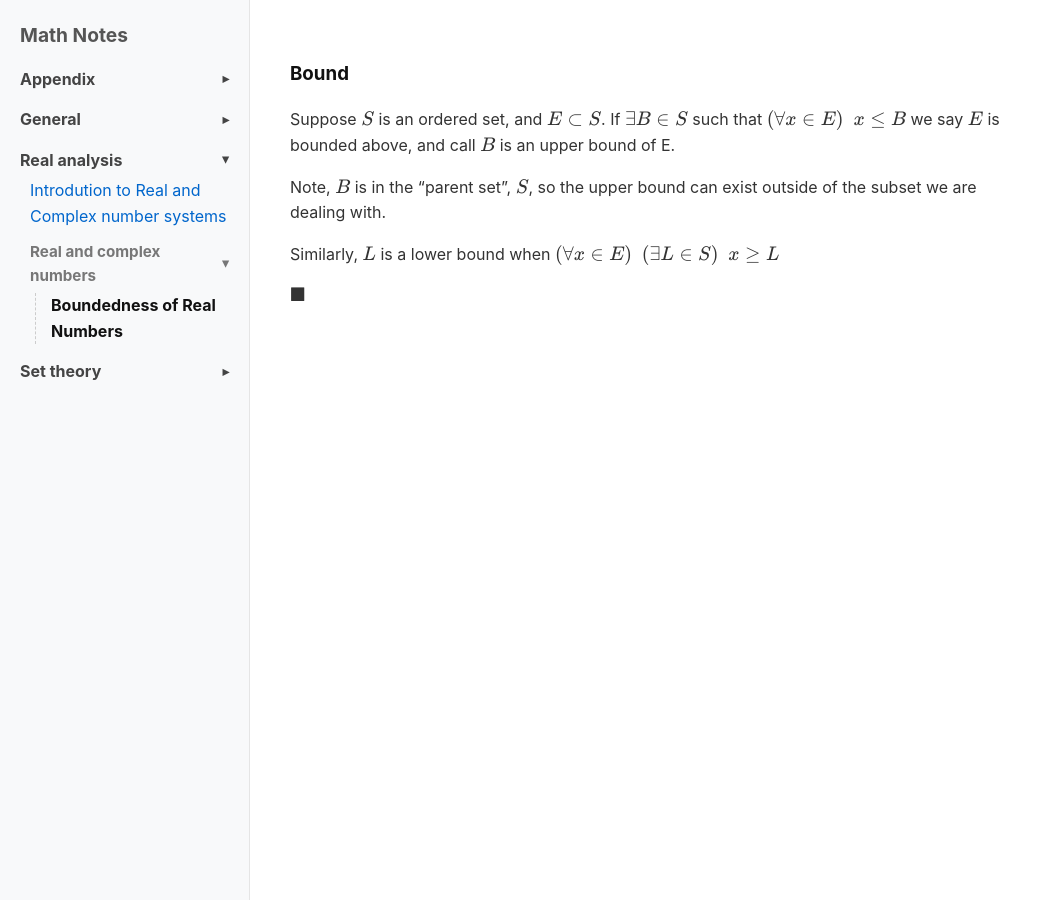
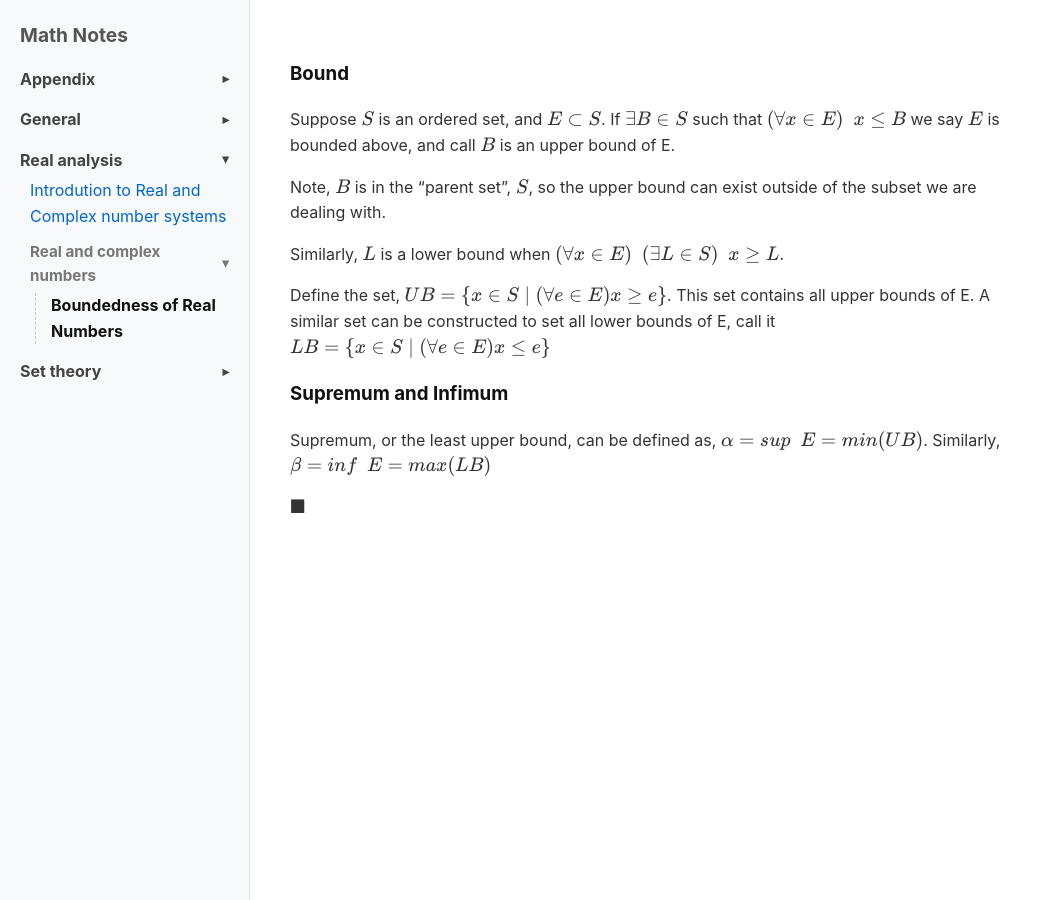
Before and after one commit to Nasif-Abdullah/Math, a Jekyll site: the page built from Real Analysis/Real and Complex Numbers/Bound.md, in a window 1280 px wide. Shown: the whole page, without its empty margins (0-1042 px from the left). Built offline with Jekyll 4.4.1, drawn with Linux system fonts in a browser that asks for light colours.

Commit message:
Update Bound.md

```diff
--- a/Real Analysis/Real and Complex Numbers/Bound.md
+++ b/Real Analysis/Real and Complex Numbers/Bound.md
@@ -9,7 +9,12 @@ Suppose $$S$$ is an ordered set, and $$E \subset S$$. If $$\exists B \in S$$ suc
 
 Note, $$B$$ is in the "parent set", $$S$$, so the upper bound can exist outside of the subset we are dealing with.
 
-Similarly, $$L$$ is a lower bound when $$(\forall x \in E)\ \ (\exists L \in S) \ \ x \ge L$$
+Similarly, $$L$$ is a lower bound when $$(\forall x \in E)\ \ (\exists L \in S) \ \ x \ge L$$.
 
+Define the set, $$UB = \{x \in S \mid (\forall e \in E) x \ge e \}$$. This set contains all upper bounds of E. A similar set can be constructed to set all lower bounds of E, call it $$LB = \{x \in S \mid (\forall e \in E) x \le e \}$$
+
+### Supremum and Infimum
+
+Supremum, or the least upper bound, can be defined as, $$\alpha = sup \ \ E = min(UB)$$. Similarly, $$\beta = inf \ \ E = max (LB)$$
 
 $\blacksquare$
```
